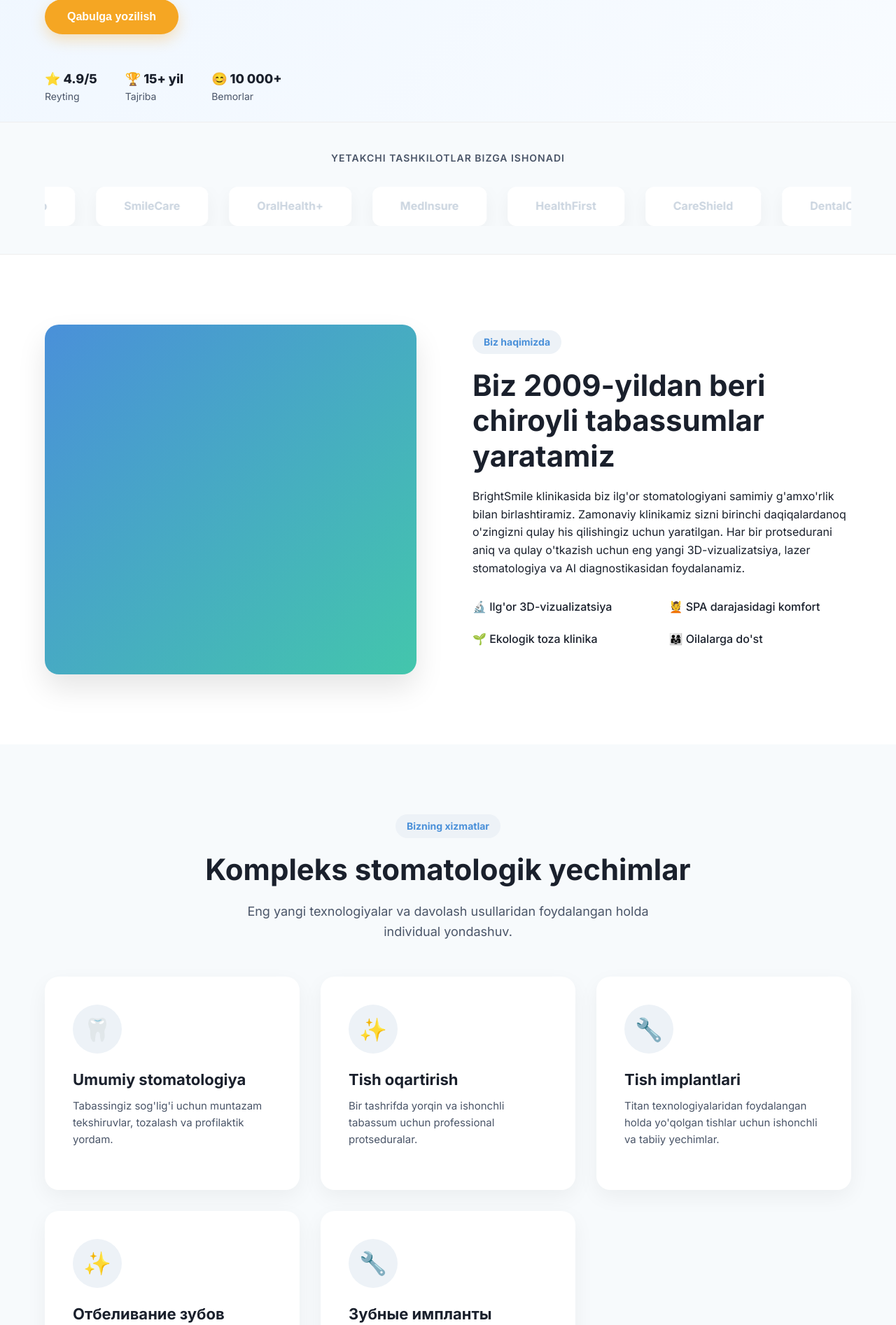
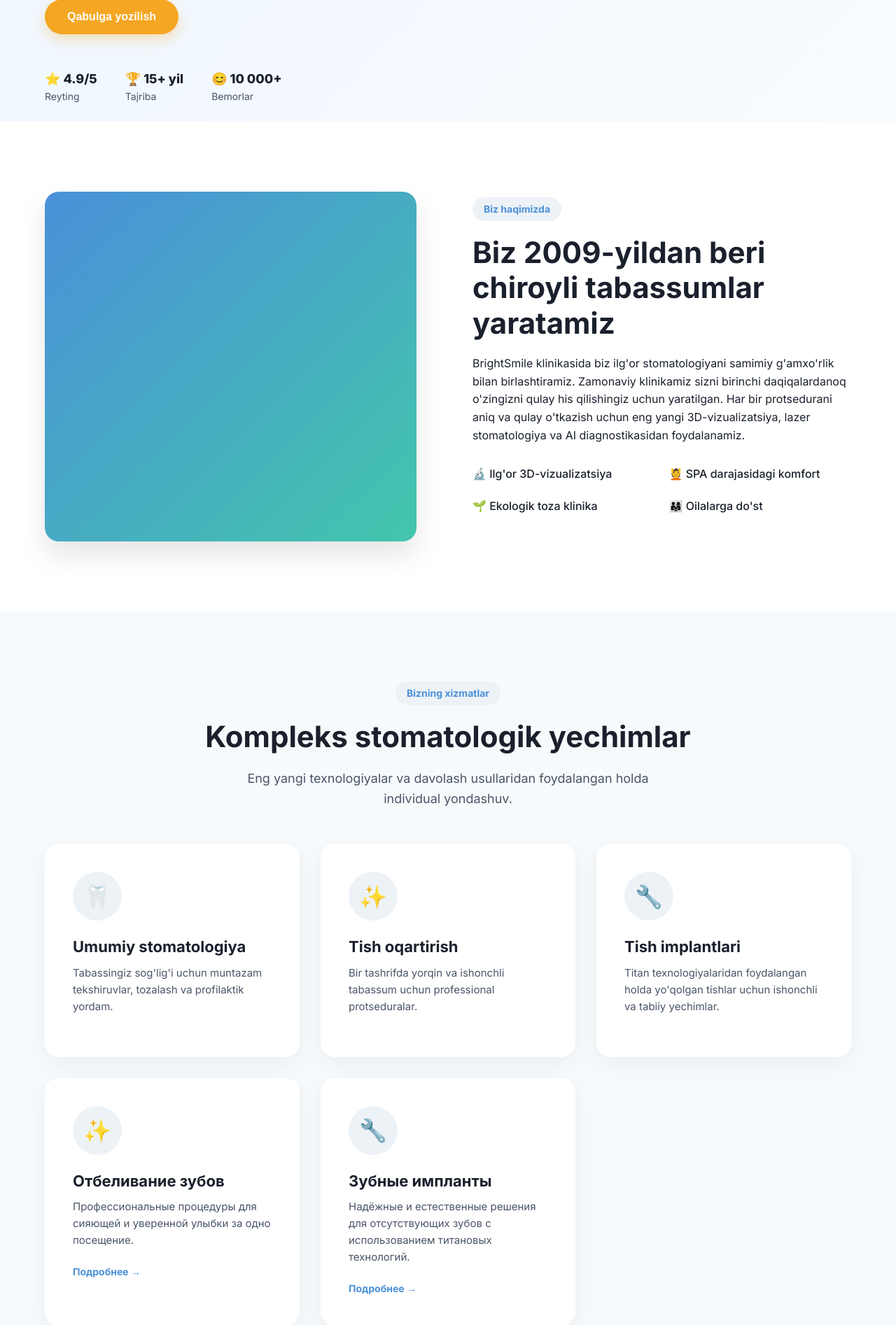
Before and after one commit to Umidbek1409/endo-dent, a Django app: page / in a window 1280 px wide. Shown: the part 626-2520 px from the top of the page at 70% size. Run offline with Django 5.2, Linux system fonts and the light colour scheme; data that the repository does not hold is empty.

Commit message:
Remove Partners section and cleanup associated assets

```diff
--- a/apps/ClinicApp/static/ClinicAppStatic/script.js
+++ b/apps/ClinicApp/static/ClinicAppStatic/script.js
@@ -298,22 +298,6 @@ alert("Tarmoq xatoligi. Ulanishni tekshiring va qaytadan urinib ko'ring.");
 
 
 // ─────────────────────────────────────────────
-// PARTNERS ANIMATION DURATION
-// ─────────────────────────────────────────────
-// Calculates and sets the animation duration for the partner logo marquee
-// based on the width of the scrollable content.
-function setPartnersAnimationDuration() {
-    const track = document.querySelector('.partners-scroll');
-    if (!track) return;
-    const oneLoopWidth = track.scrollWidth / 2;
-    if (!oneLoopWidth || !Number.isFinite(oneLoopWidth)) return;
-    const pxPerSecond = 80;
-    const duration = Math.max(12, oneLoopWidth / pxPerSecond);
-    track.style.setProperty('--partners-duration', `${duration}s`);
-}
-
-
-// ─────────────────────────────────────────────
 // CONFETTI CELEBRATION
 // ─────────────────────────────────────────────
 // Creates a burst of colorful confetti particles for the success animation.
--- a/apps/ClinicApp/static/ClinicAppStatic/style.css
+++ b/apps/ClinicApp/static/ClinicAppStatic/style.css
@@ -545,58 +545,6 @@ section {
     }
 }
 
-/* --- PARTNERS --- */
-.partners {
-    background: var(--bg-light);
-    padding: 40px 0;
-    border-top: 1px solid #eee;
-    border-bottom: 1px solid #eee;
-    overflow: hidden;
-    max-width: 100%;
-}
-
-.partners-track {
-    display: flex;
-    overflow: hidden;
-    width: 100%;
-    white-space: nowrap;
-    max-width: 100%;
-}
-
-.partners-scroll {
-    display: flex;
-    width: max-content;
-    animation: marquee var(--partners-duration, 30s) linear infinite;
-    will-change: transform;
-    max-width: 100vw;
-}
-
-.partner-logo {
-    padding: 15px 40px;
-    background: white;
-    margin: 0 15px;
-    border-radius: 12px;
-    font-weight: 700;
-    color: #cbd5e0;
-    box-shadow: var(--shadow-soft);
-    white-space: nowrap;
-    flex-shrink: 0;
-}
-
-.partner-logo img {
-    display: block;
-}
-
-@keyframes marquee {
-    0% {
-        transform: translateX(0);
-    }
-
-    100% {
-        transform: translateX(-50%);
-    }
-}
-
 /* --- ABOUT --- */
 .about-flex {
     display: flex;
@@ -1704,20 +1652,6 @@ footer {
         padding: 60px 0 !important;
     }
 
-    .partners {
-        padding: 24px 0 !important;
-    }
-
-    .partners p {
-        font-size: 12px !important;
-        margin-bottom: 16px !important;
-    }
-
-    .partner-logo {
-        padding: 10px 24px !important;
-        font-size: 13px !important;
-    }
-
     .footer-links h4 {
         margin-bottom: 15px !important;
     }
--- a/apps/ClinicApp/templates/ClinicAppTemplates/index.html
+++ b/apps/ClinicApp/templates/ClinicAppTemplates/index.html
@@ -106,31 +106,6 @@
                 </div>
             </div>
         </section>
-
-        <!-- Partners Bar -->
-        <div class="partners">
-            <div class="container">
-<p style="text-align: center; font-weight: 600; color: var(--text-gray); margin-bottom: 30px; font-size: 14px; letter-spacing: 1px; text-transform: uppercase;">
-                     Yetakchi tashkilotlar bizga ishonadi</p>
-                <div class="partners-track">
-                    <div class="partners-scroll">
-                        <div class="partner-logo">DentalCorp</div>
-                        <div class="partner-logo">SmileCare</div>
-                        <div class="partner-logo">OralHealth+</div>
-                        <div class="partner-logo">MedInsure</div>
-                        <div class="partner-logo">HealthFirst</div>
-                        <div class="partner-logo">CareShield</div>
-                        <!-- Duplicate for infinite effect -->
-                        <div class="partner-logo">DentalCorp</div>
-                        <div class="partner-logo">SmileCare</div>
-                        <div class="partner-logo">OralHealth+</div>
-                        <div class="partner-logo">MedInsure</div>
-                        <div class="partner-logo">HealthFirst</div>
-                        <div class="partner-logo">CareShield</div>
-                    </div>
-                </div>
-            </div>
-        </div>
 
         <!-- About Section -->
         <section id="about">
@@ -524,7 +499,7 @@
                 <div>
                     <!-- Dynamic clinic name and logo in footer -->
                     <a href="#" class="footer-logo">🦷 {% if clinic_info %}{{ clinic_info.clinic_name }}{% else %}BrightSmile <span>Stomatologiya</span>{% endif %}</a>
-                    <p class="footer-text">Zamonaviy texnologiyalar va g'amkashlik bilan birinchi darajali stomatologik xizmat ko'rsatamiz. Sizning qulayligingiz — bizning ustuvor vazifamiz.</p>
+                    <p class="footer-text">Zamonaviy texnologiyalar va mukammal tajriba bilan birinchi darajali stomatologik xizmat ko'rsatamiz. Sizning qulayligingiz — bizning ustuvor vazifamiz.</p>
 <!-- Dynamic social media links from ClinicInfo model -->
                      <div class="footer-social">
                          {% if clinic_info and clinic_info.instagram_url %}
```
